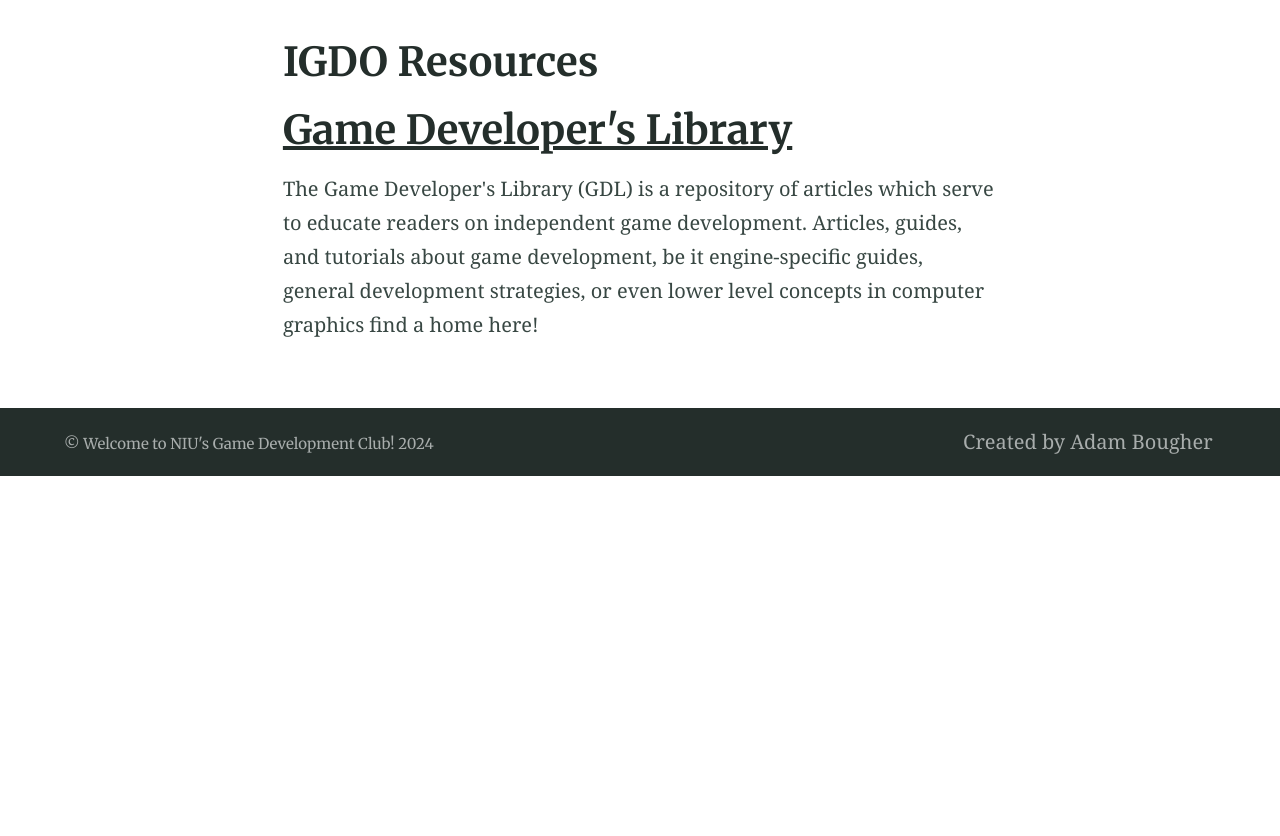
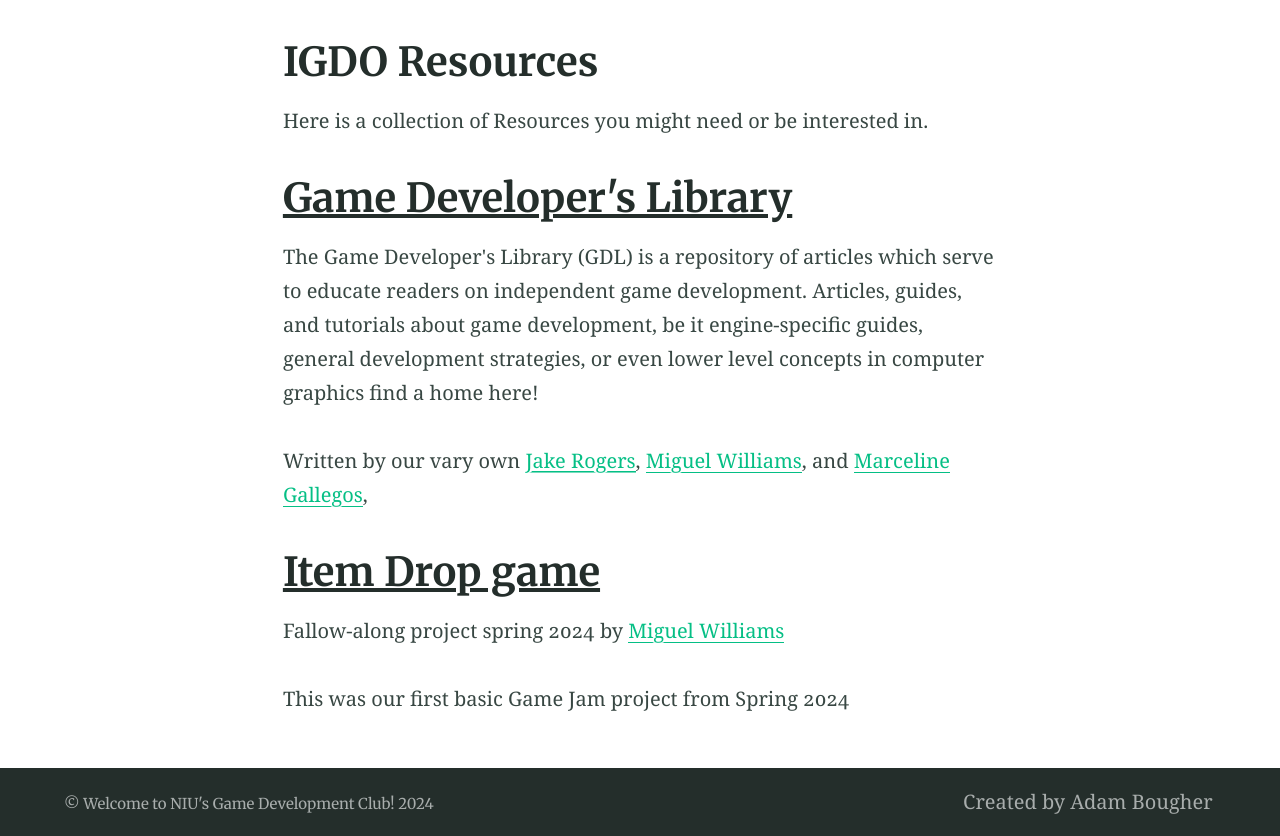
Before and after one commit to niu-gdo/niu-gdo.github.io, a Jekyll site: the page built from resources.html, in a window 1280 px wide. Shown: the part 424-1260 px from the top of the page. Built offline with Jekyll 4.4.1, drawn with Linux system fonts in a browser that asks for light colours; before the commit the page ends 900 px from its top, so only the background shows below that.

Commit message:
added items and credits

```diff
--- a/resources.html
+++ b/resources.html
@@ -4,6 +4,7 @@ feature_image: "https://images.rawpixel.com/image_800/cHJpdmF0ZS9sci9pbWFnZXMvd2
 excerpt: "Usefull Resources for Game Development"
 permalink: /resources/
 ---
+<p>Here is a collection of Resources you might need or be interested in.</p>
 <a href="https://niu-gdo.github.io/game-developers-library/" target="_blank">
     <h1><u>Game Developer's Library</u></h1>
 </a>
@@ -13,3 +14,14 @@ permalink: /resources/
     engine-specific guides, general development strategies, or even lower level concepts in computer graphics
     find a home here!
 </p>
+<p>
+    Written by our vary own
+    <a href="https://explosiveeggshells.github.io/" target="_blank">Jake Rogers</a>,
+    <a href="https://miguelwilliams.dev/" target="_blank">Miguel Williams</a>, and
+    <a href="https://www.linkedin.com/in/marceline-gallegos-461249309/overlay/contact-info/" target="_blank">Marceline Gallegos</a>,
+</p>
+<a href="https://github.com/Migs/Item_Drop_CharacterController/tree/main" target="_blank">
+    <h1><u>Item Drop game</u></h1>
+</a>
+<p>Fallow-along project spring 2024 by <a href="https://miguelwilliams.dev/" target="_blank">Miguel Williams</a></p>
+<p>This was our first basic Game Jam project from Spring 2024</p>
```
